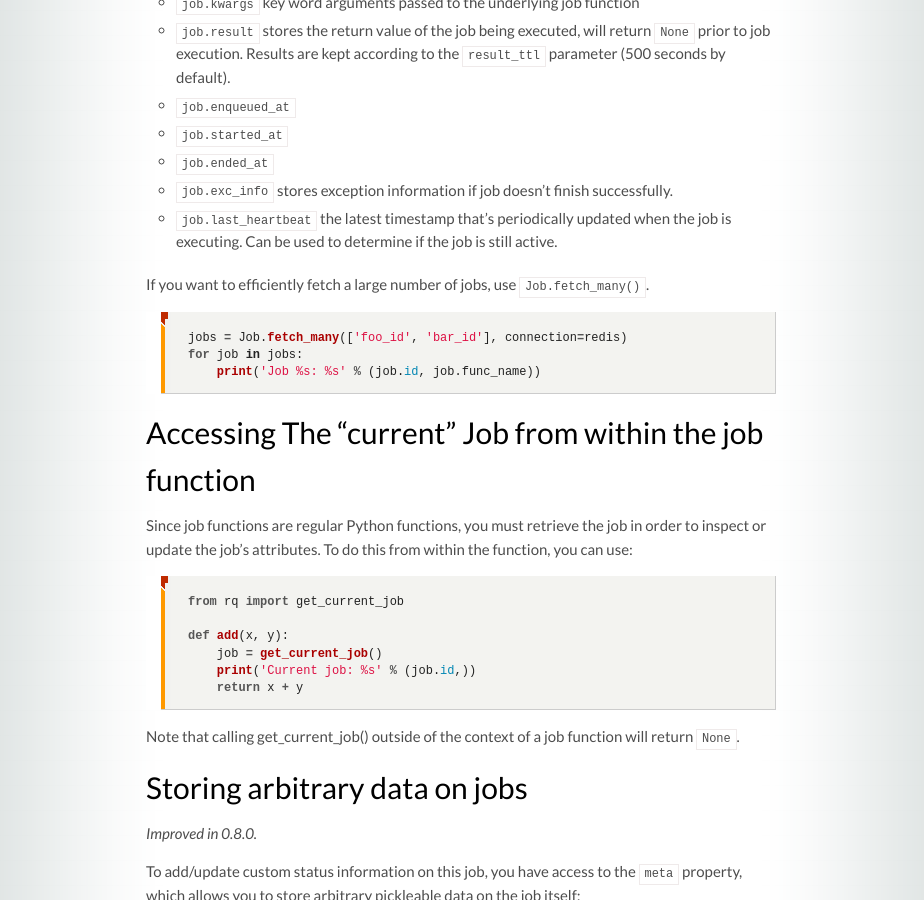
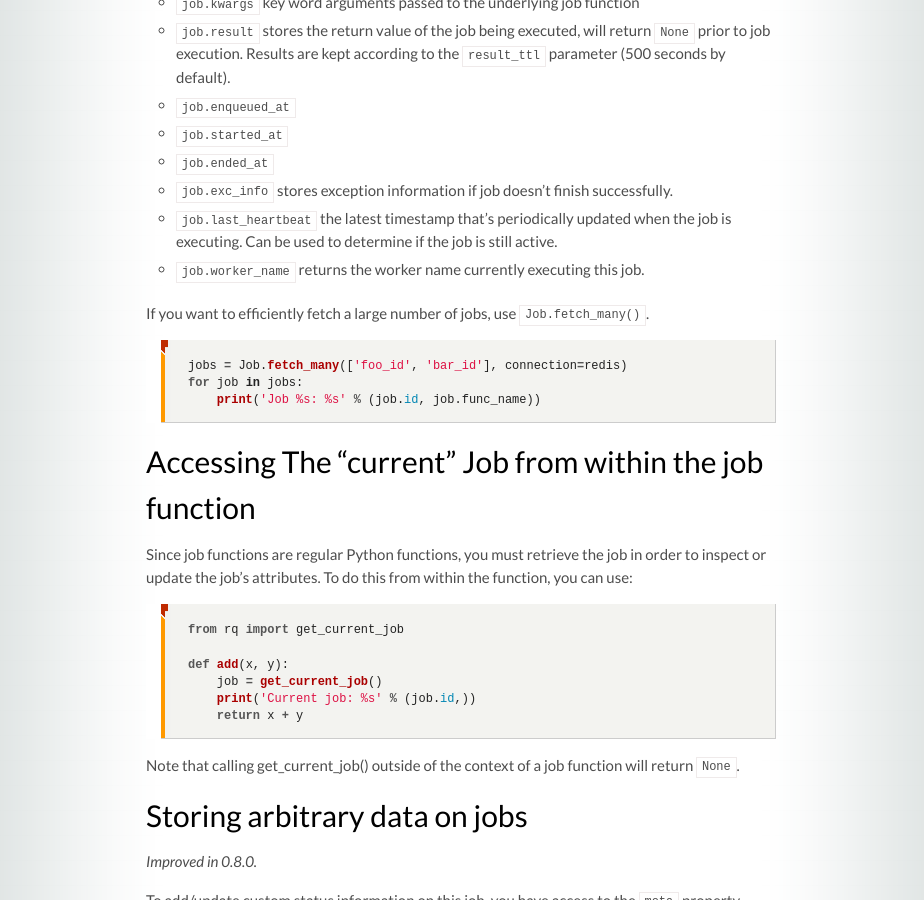
Before and after one commit to rq/rq, a Jekyll site: the page built from docs/docs/jobs.md, in a window 1280 px wide and 900 px high, scrolled down 2589 px. Shown: the whole window, without its empty margins (179-1103 px from the left). Built offline with Jekyll 4.4.1, drawn with Linux system fonts in a browser that asks for light colours; some web fonts are replaced; comment, search, counter and statistics services are not loaded.

Commit message:
Document job.worker_name

```diff
--- a/docs/docs/jobs.md
+++ b/docs/docs/jobs.md
@@ -122,6 +122,7 @@ Some interesting job attributes include:
 * `job.ended_at`
 * `job.exc_info` stores exception information if job doesn't finish successfully.
 * `job.last_heartbeat` the latest timestamp that's periodically updated when the job is executing. Can be used to determine if the job is still active.
+* `job.worker_name` returns the worker name currently executing this job.
 
 If you want to efficiently fetch a large number of jobs, use `Job.fetch_many()`.
 
```
